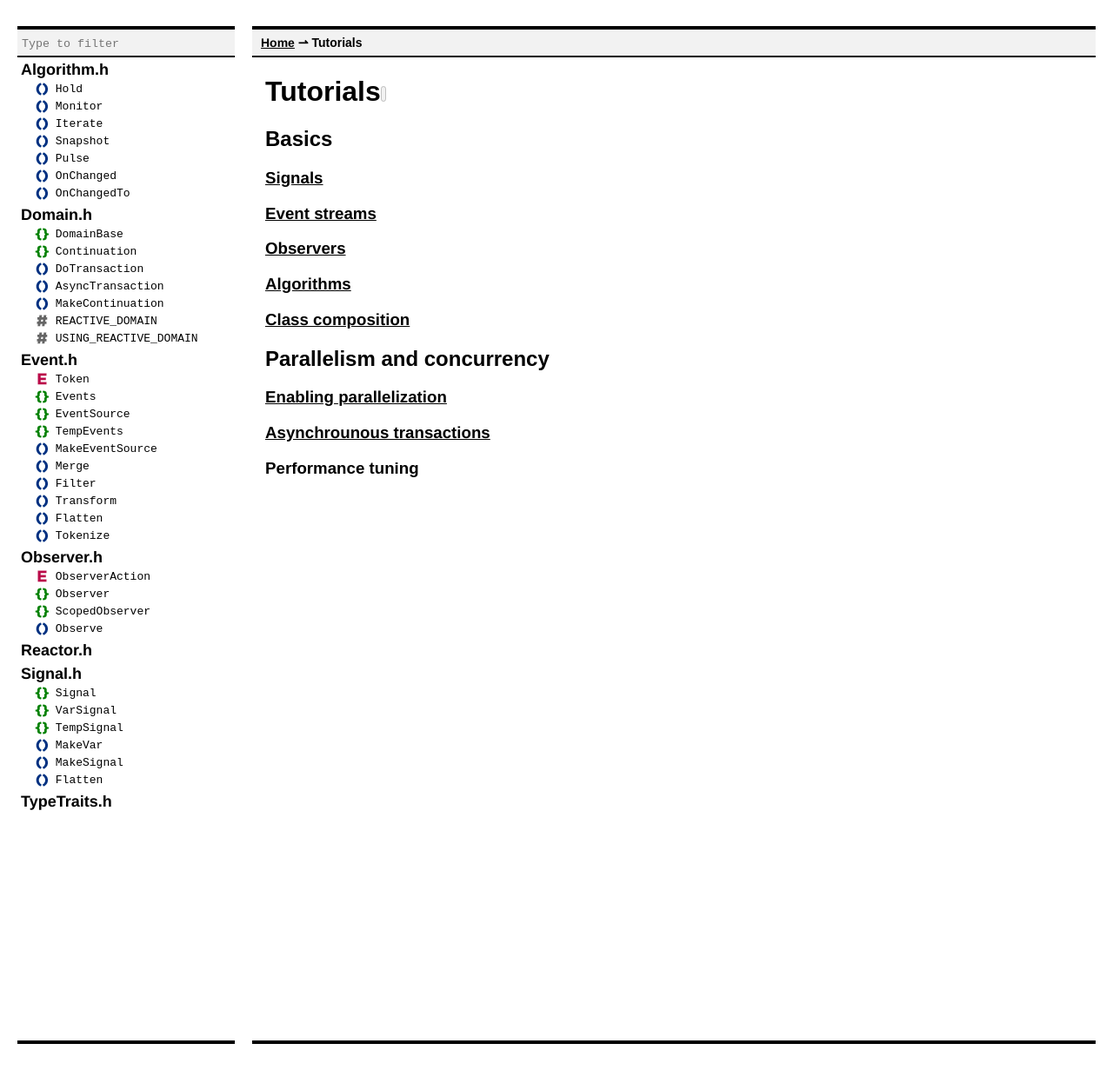
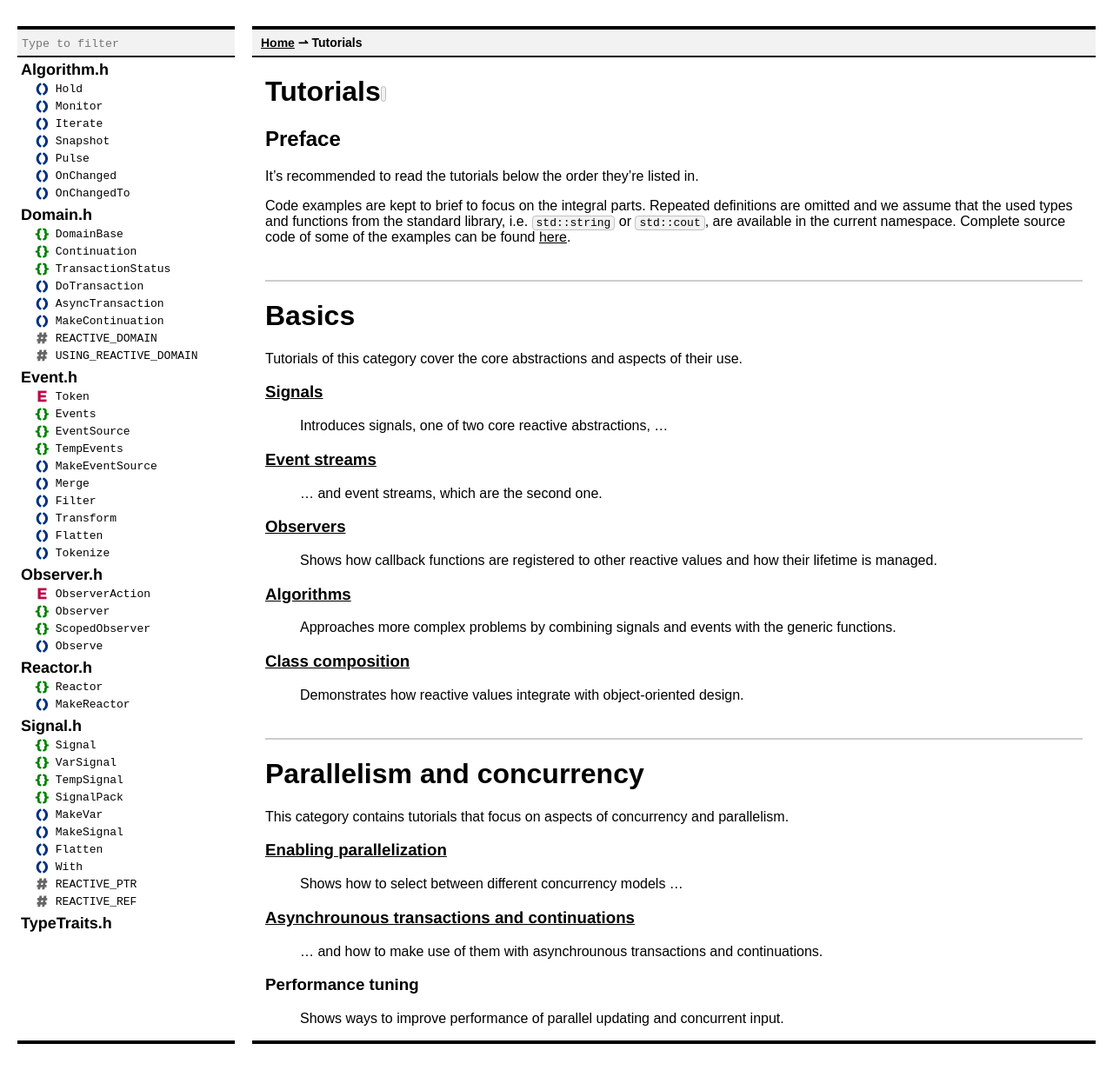
Before and after one commit to snakster/cpp.react, a Jekyll site: the page built from tutorials/index.md, in a window 1280 px wide. Shown: the whole page at 87% size. Built offline with Jekyll 4.4.1, drawn with Linux system fonts in a browser that asks for light colours.

```diff
--- a/_layouts/default.html
+++ b/_layouts/default.html
@@ -31,6 +31,7 @@
       <!-- <li class="api_subgroup">Classes</li> -->
       <li><a class="ref_link" href="{{ site.baseurl }}/reference/Domain.h/DomainBase.html"><img class="entity_icon" src="{{ site.baseurl }}/media/icon_class.png" /> DomainBase</a></li>
       <li><a class="ref_link" href="{{ site.baseurl }}/reference/Domain.h/Continuation.html"><img class="entity_icon" src="{{ site.baseurl }}/media/icon_class.png" /> Continuation</a></li>
+      <li><a class="ref_link" href="{{ site.baseurl }}/reference/Domain.h/TransactionStatus.html"><img class="entity_icon" src="{{ site.baseurl }}/media/icon_class.png" /> TransactionStatus</a></li>
       <!-- <li class="api_subgroup">Functions</li> -->
       <li><a class="ref_link" href="{{ site.baseurl }}/reference/Domain.h/DoTransaction.html"><img class="entity_icon" src="{{ site.baseurl }}/media/icon_func.png" /> DoTransaction</a></li>
       <li><a class="ref_link" href="{{ site.baseurl }}/reference/Domain.h/AsyncTransaction.html"><img class="entity_icon" src="{{ site.baseurl }}/media/icon_func.png" /> AsyncTransaction</a></li>
@@ -64,16 +65,25 @@
       <li><a class="ref_link" href="{{ site.baseurl }}/reference/Observer.h/Observe.html"><img class="entity_icon" src="{{ site.baseurl }}/media/icon_func.png" /> Observe</a></li>
 
       <li class="api_group"><a class="group_link" href="{{ site.baseurl }}/reference/Reactor.h/">Reactor.h</a></li>
+      <!-- <li class="api_subgroup">Classes</li> -->
+      <li><a class="ref_link" href="{{ site.baseurl }}/reference/Event.h/Reactor.html"><img class="entity_icon" src="{{ site.baseurl }}/media/icon_class.png" /> Reactor</a></li>
+      <!-- <li class="api_subgroup">Functions</li> -->
+      <li><a class="ref_link" href="{{ site.baseurl }}/reference/Event.h/MakeReactor.html"><img class="entity_icon" src="{{ site.baseurl }}/media/icon_func.png" /> MakeReactor</a></li>
 
       <li class="api_group"><a class="group_link" href="{{ site.baseurl }}/reference/Signal.h/">Signal.h</a></li>
       <!-- <li class="api_subgroup">Classes</li> -->
       <li><a class="ref_link" href="{{ site.baseurl }}/reference/Signal.h/Signal.html"><img class="entity_icon" src="{{ site.baseurl }}/media/icon_class.png" /> Signal</a></li>
       <li><a class="ref_link" href="{{ site.baseurl }}/reference/Signal.h/VarSignal.html"><img class="entity_icon" src="{{ site.baseurl }}/media/icon_class.png" /> VarSignal</a></li>
       <li><a class="ref_link" href="{{ site.baseurl }}/reference/Signal.h/TempSignal.html"><img class="entity_icon" src="{{ site.baseurl }}/media/icon_class.png" /> TempSignal</a></li>
+      <li><a class="ref_link" href="{{ site.baseurl }}/reference/Signal.h/SignalPack.html"><img class="entity_icon" src="{{ site.baseurl }}/media/icon_class.png" /> SignalPack</a></li>
       <!-- <li class="api_subgroup">Functions</li> -->
       <li><a class="ref_link" href="{{ site.baseurl }}/reference/Signal.h/MakeVar.html"><img class="entity_icon" src="{{ site.baseurl }}/media/icon_func.png" /> MakeVar</a></li>
       <li><a class="ref_link" href="{{ site.baseurl }}/reference/Signal.h/MakeSignal.html"><img class="entity_icon" src="{{ site.baseurl }}/media/icon_func.png" /> MakeSignal</a></li>
       <li><a class="ref_link" href="{{ site.baseurl }}/reference/Signal.h/Flatten.html"><img class="entity_icon" src="{{ site.baseurl }}/media/icon_func.png" /> Flatten</a></li>
+      <li><a class="ref_link" href="{{ site.baseurl }}/reference/Signal.h/Flatten.html"><img class="entity_icon" src="{{ site.baseurl }}/media/icon_func.png" /> With</a></li>
+      <!-- <li class="api_subgroup">Macros</li> -->
+      <li><a class="ref_link" href="{{ site.baseurl }}/reference/Domain.h/REACTIVE_PTR.html"><img class="entity_icon" src="{{ site.baseurl }}/media/icon_macro.png" /> REACTIVE_PTR</a></li>
+      <li><a class="ref_link" href="{{ site.baseurl }}/reference/Domain.h/REACTIVE_REF.html"><img class="entity_icon" src="{{ site.baseurl }}/media/icon_macro.png" /> REACTIVE_REF</a></li>
 
       <li class="api_group"><a class="group_link" href="{{ site.baseurl }}/reference/TypeTraits.h/">TypeTraits.h</a></li>
 
--- a/tutorials/index.md
+++ b/tutorials/index.md
@@ -4,23 +4,56 @@ title: Tutorials
 groups:
  - {name: Home, url: ''}
 ---
-## Basics
+
+## Preface
+
+It's recommended to read the tutorials below the order they're listed in.
+
+Code examples are kept to brief to focus on the integral parts.
+Repeated definitions are omitted and we assume that the used types and functions from the standard library,
+i.e. `std::string` or `std::cout`, are available in the current namespace.
+Complete source code of some of the examples can be found [here]().
+
+-----
+
+# Basics
+
+Tutorials of this category cover the core abstractions and aspects of their use.
 
 ### [Signals]({{ site.baseurl }}/tutorials/BasicSignals.html)
 
+> Introduces signals, one of two core reactive abstractions, ...
+
 ### [Event streams]({{ site.baseurl }}/tutorials/BasicEvents.html)
+
+> ... and event streams, which are the second one.
 
 ### [Observers]({{ site.baseurl }}/tutorials/BasicObservers.html)
 
+> Shows how callback functions are registered to other reactive values and how their lifetime is managed.
+
 ### [Algorithms]({{ site.baseurl }}/tutorials/BasicAlgorithms.html)
+
+> Approaches more complex problems by combining signals and events with the generic functions.
 
 ### [Class composition]({{ site.baseurl }}/tutorials/BasicComposition.html)
 
+> Demonstrates how reactive values integrate with object-oriented design.
 
-## Parallelism and concurrency
+-----
+
+# Parallelism and concurrency
+
+This category contains tutorials that focus on aspects of concurrency and parallelism.
 
 ### [Enabling parallelization]({{ site.baseurl }}/tutorials/Parallelization.html)
 
-### [Asynchrounous transactions]({{ site.baseurl }}/tutorials/Async.html)
+> Shows how to select between different concurrency models ...
+
+### [Asynchrounous transactions and continuations]({{ site.baseurl }}/tutorials/Async.html)
+
+> ... and how to make use of them with asynchrounous transactions and continuations.
 
 ### Performance tuning
+
+> Shows ways to improve performance of parallel updating and concurrent input.
```
Also changed, not shown: guides/Graph-model.md (added, +95 -0 lines), guides/Reactive-types.md (added, +74 -0 lines), guides/index.md (added, +10 -0 lines), index.md (+15 -2 lines), tutorials/AsyncTransactions.md (added, +93 -0 lines), tutorials/BasicSignals.md (+0 -9 lines), media/domain1.png (added), media/signals1.png (added), media/signals2.png (added), styles/design.css (line endings or trailing spaces).
